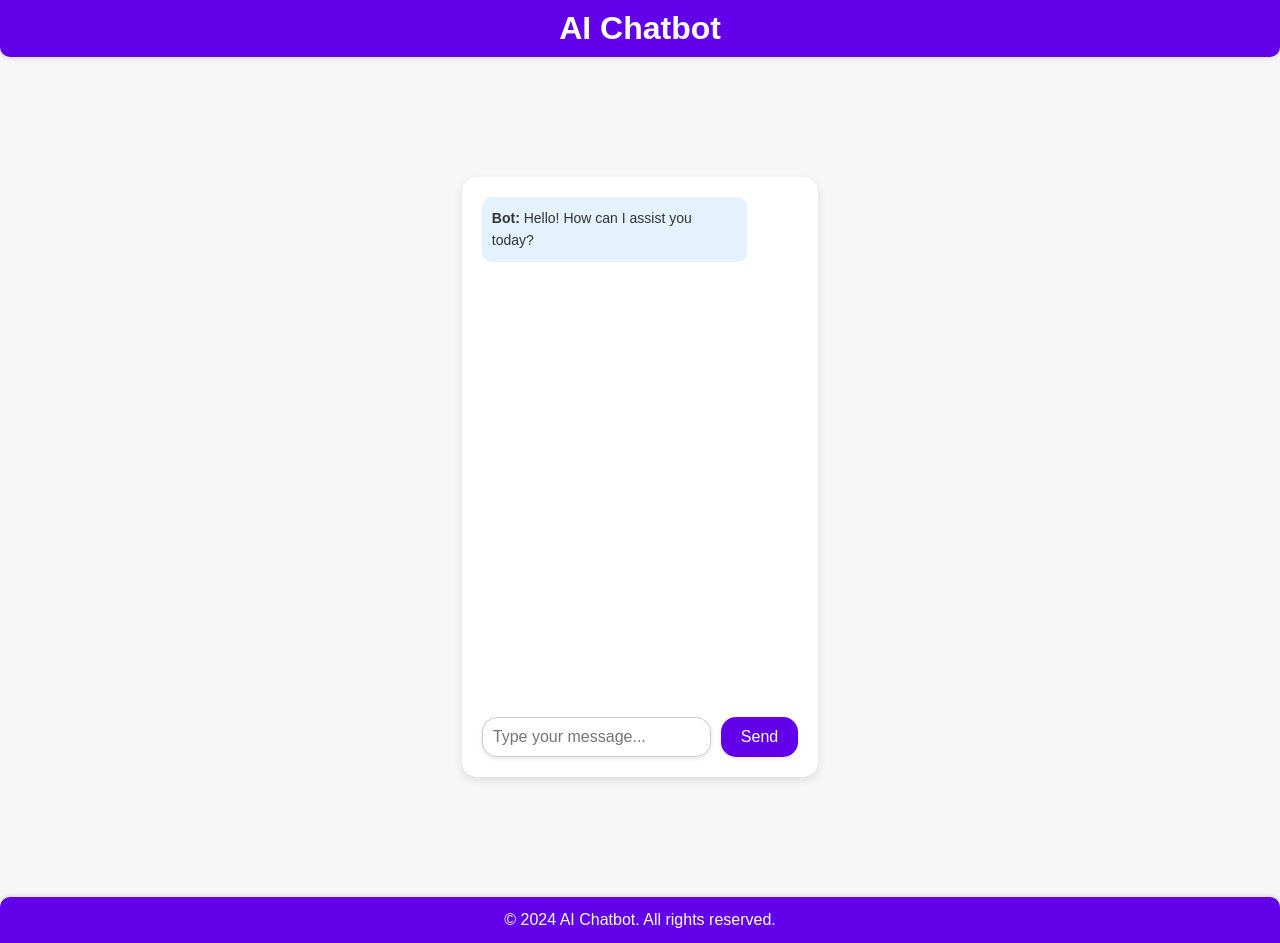
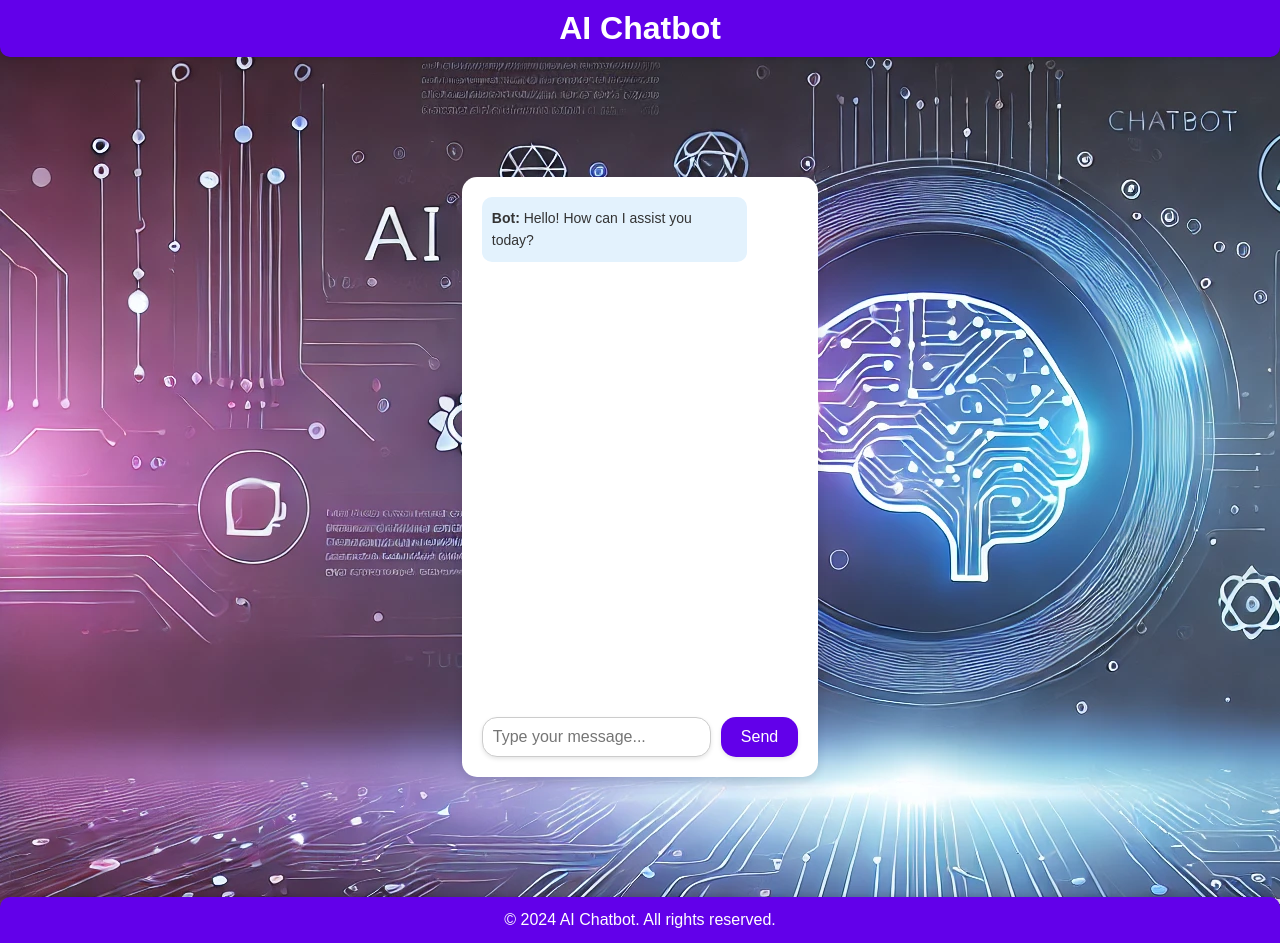
Before and after one commit to stroud91/AI_Chatbot, a Next.js app: page / in a window 1280 px wide. Built offline with nearby package versions, Linux system fonts and the light colour scheme.

Commit message:
css update for main page

```diff
--- a/src/styles/globals.css
+++ b/src/styles/globals.css
@@ -4,6 +4,7 @@ body {
     font-family: 'Poppins', sans-serif;
     background-color: #f7f7f7;
     color: #333;
+    background-image: url('./ba.webp');
   }
 
   h1, h2, h3, h4, h5, h6 {
```
Also changed, not shown: src/styles/ba.webp (added).
